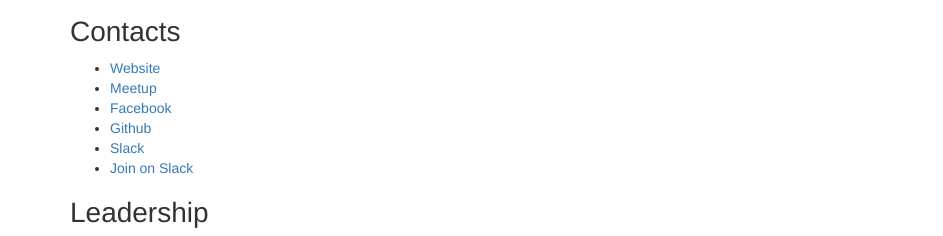
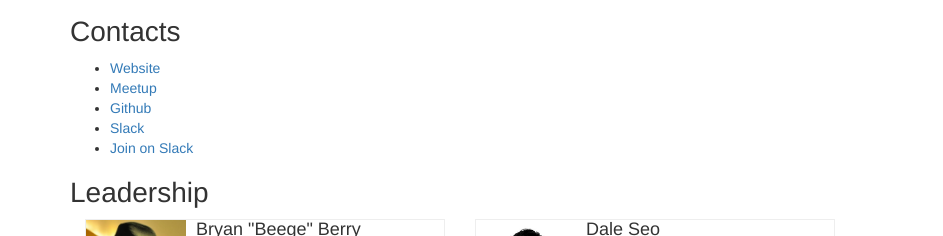
Before and after one commit to CodeSeoul/LearnTeachCodeSeoul.github.io, a plain HTML site: page about.html in a window 1280 px wide. Shown: the part 253-489 px from the top of the page, 0-943 px from the left. Drawn offline with nearby package versions, Linux system fonts and the light colour scheme.

Commit message:
remove Facbook link

```diff
--- a/about.html
+++ b/about.html
@@ -58,9 +58,6 @@
         </li>
         <li>
           <a href="https://www.meetup.com/Learn-To-Code-Seoul" target="_blank">Meetup</a>
-        </li>
-        <li>
-          <a href="https://www.facebook.com/groups/LearntoCodeSeoul" target="_blank">Facebook</a>
         </li>
         <li>
           <a href="https://github.com/LearnToCodeSeoul" target="_blank">Github</a>
```
